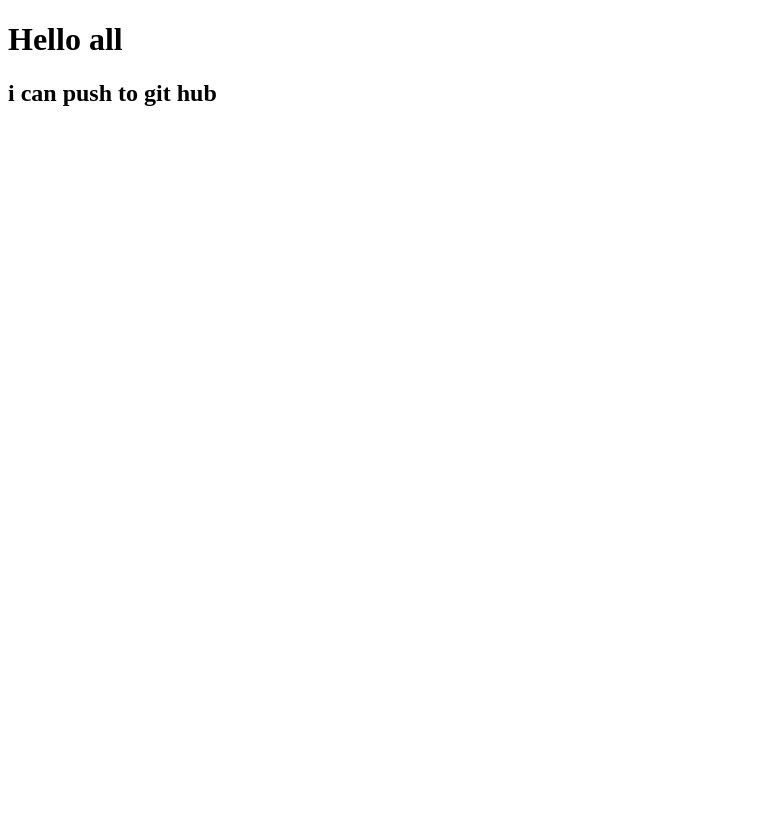
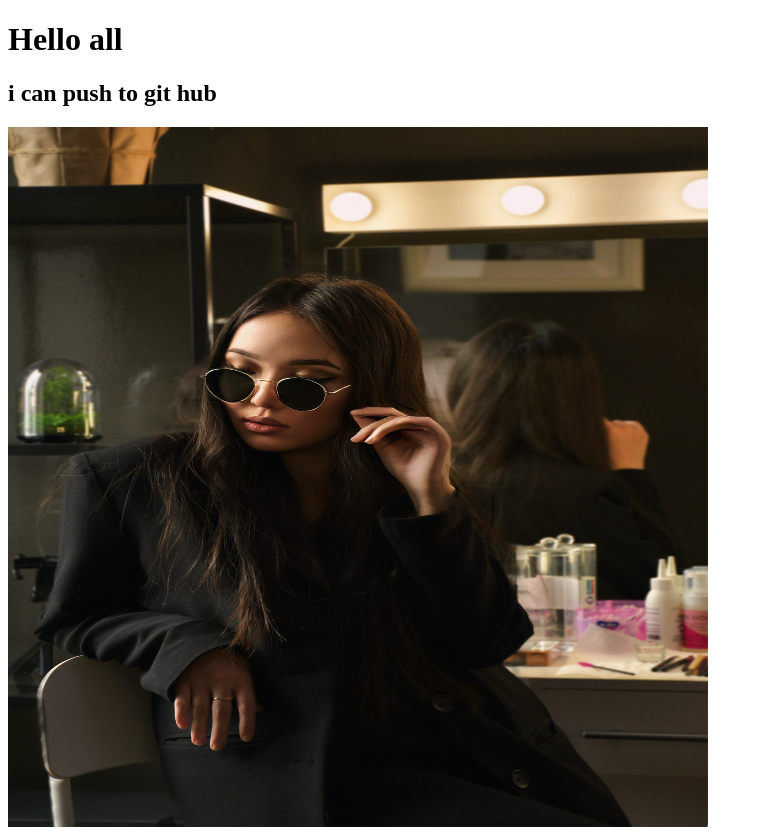
Before and after one commit to anasurrahman/my-4th, a plain HTML site: page index.html in a window 1280 px wide. Shown: the whole page, without its empty margins (0-763 px from the left). Before the commit the page ends 800 px from the top, so only its background shows below. Drawn offline with Linux system fonts and the light colour scheme.

Commit message:
image added

```diff
--- a/index.html
+++ b/index.html
@@ -10,5 +10,6 @@
 <body>
     <h1>Hello all</h1>
     <h2>i can push to git hub</h2>
+    <img src="klenova_tati-NEKEsptAIEk-unsplash.jpg" alt="">
 </body>
 </html>
--- a/style.css
+++ b/style.css
@@ -1,3 +1,7 @@
 p{
     color:red;
 }
+img{
+    height: 700px;
+    width: 700px;;
+}
```
Also changed, not shown: klenova_tati-NEKEsptAIEk-unsplash.jpg (added), peter-thomas-xdtm-nj4pb4-unsplash.jpg (added), shlomi-platzman-VF0dgmBSf9Q-unsplash.jpg (added), simi-iluyomade-TJfEaY0vjBE-unsplash.jpg (added), 2 other files.
